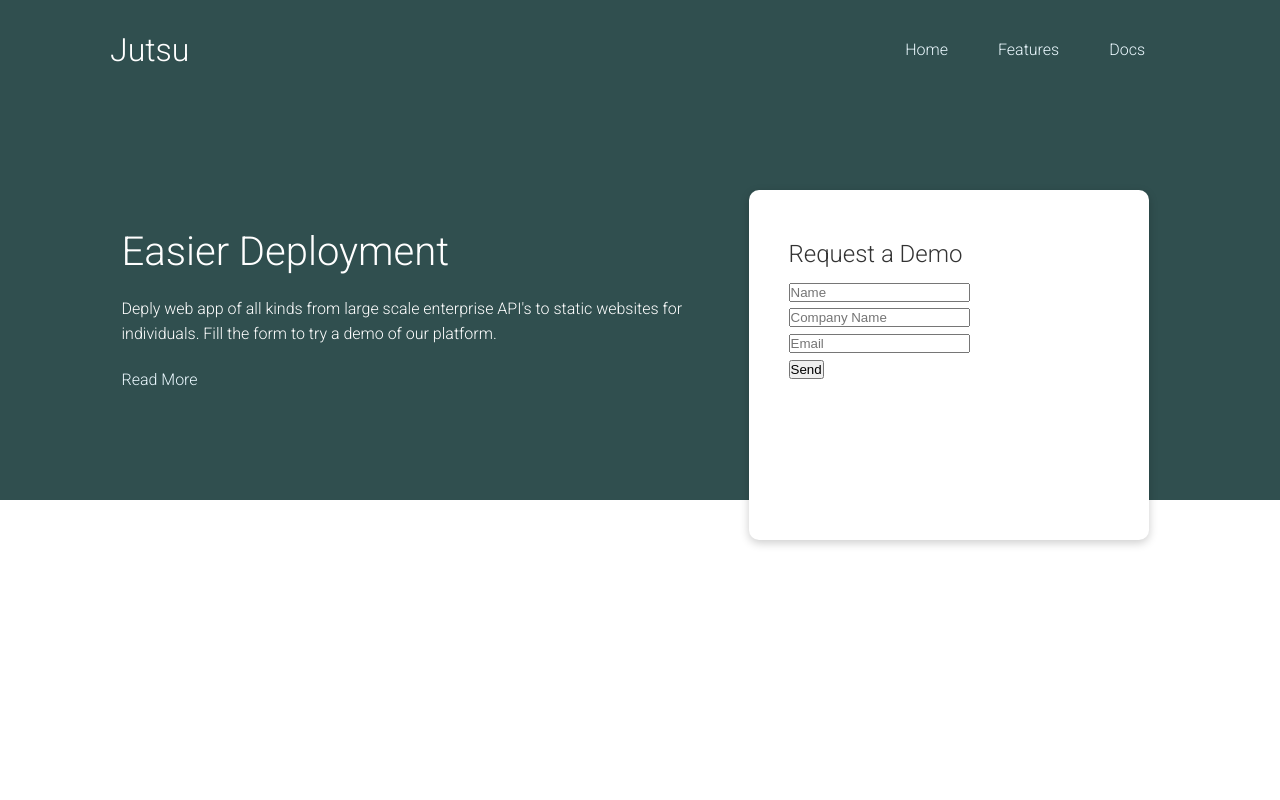
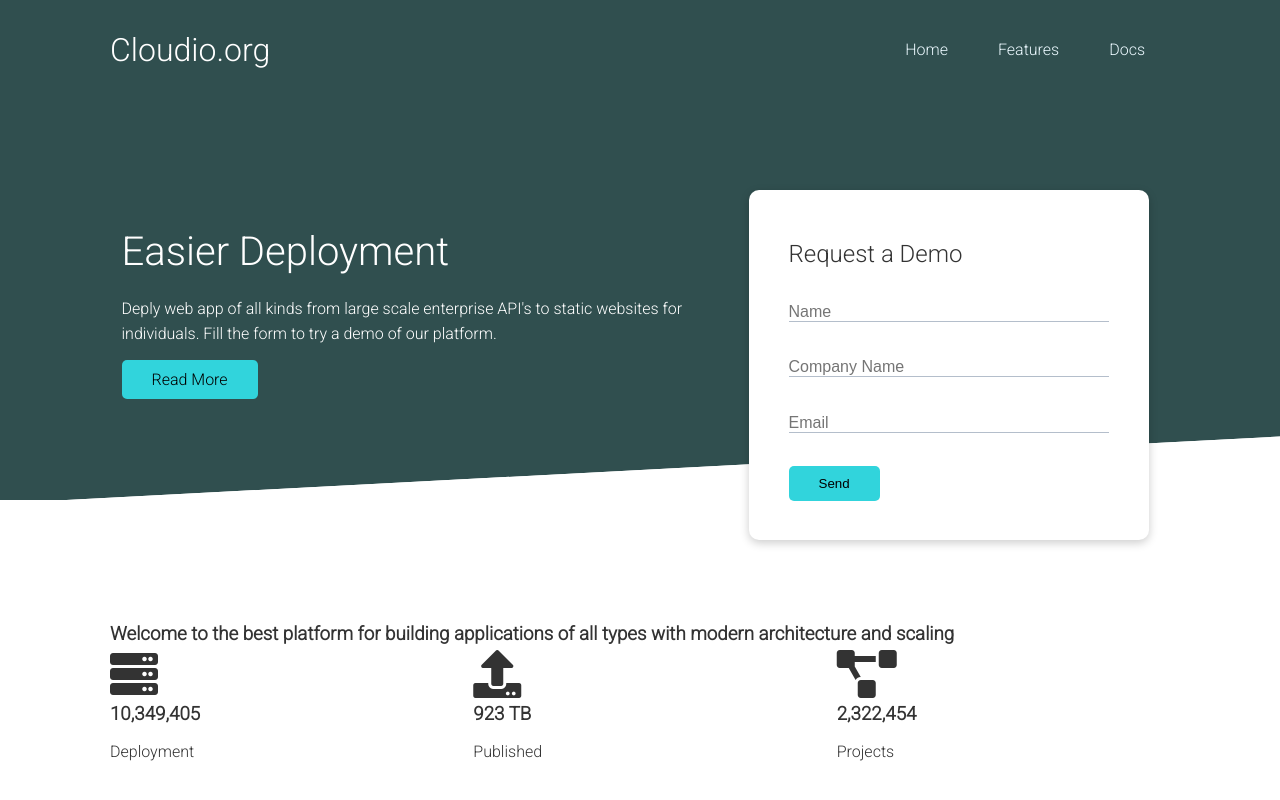
Before and after one commit to Aditya-619/Web-Deployment, a plain HTML site: page index.html in a window 1280 px wide. Drawn offline with Linux system fonts and the light colour scheme.

Commit message:
Design the form and added a slant with stats section

```diff
--- a/css/style.css
+++ b/css/style.css
@@ -105,7 +105,7 @@ img {
 
 .grid {
     display: grid;
-    grid-template-columns: repeat(2, 1fr);
+    grid-template-columns: repeat(3, 1fr);
     gap: 30px;
     justify-content: center;
     align-items: center;
@@ -130,3 +130,53 @@ img {
     z-index: 100;
     justify-self: flex-end;
 }
+
+.showcase-form .form-control {
+    margin: 30px 0;
+}
+
+.showcase-form input[type='text'],
+.showcase-form input[type='email'] {
+    border: 0;
+    border-bottom: 1px solid #b4becb;
+    width: 100%;
+    font-size: 16px;
+}
+
+.showcase-form input:focus {
+    outline: none;
+}
+
+.showcase::before,
+.showcase::after {
+    content: '';
+    position: absolute;
+    height: 100px;
+    bottom: -70px;
+    right: 0;
+    left: 0;
+    background: #fff;
+    transform: skewY(-3deg);
+    -webkit-transform: skewY(-3deg);
+    -moz-transform: skewY(-3deg);
+    -ms-transform: skewY(-3deg);
+}
+
+.btn {
+    color: black;
+    border: 0;
+    border-radius: 5px ;
+    background-color: rgb(49, 212, 220);
+    padding: 10px 30px;
+    cursor: pointer;
+}
+
+.btn:hover {
+    transform:  scale(0.98);
+}
+
+/* stats */
+
+.stats {
+    padding-top: 100px;
+}
--- a/index.html
+++ b/index.html
@@ -12,7 +12,7 @@
     <!-- Navbar -->
     <div class="navbar">
         <div class="container flex">
-            <h1 class="logo">Jutsu</h1>
+            <h1 class="logo">Cloudio.org</h1>
             <nav>
                 <ul>
                     <li><a href="index.html">Home</a></li>
@@ -51,5 +51,39 @@
             </div>
         </div>
     </section>
+
+    <!-- stats -->
+    <section class="stats">
+        <div class="container">
+            <h3 class="stats-geading text-center my-1">
+                Welcome to the best platform for building applications of all types with modern architecture and scaling
+            </h3>
+
+            <div class="grid grid-3 text-center my-4">
+                <div>
+                    <i class="fas fa-server fa-3x"></i>
+                    <h3>10,349,405</h3>
+                    <p class="text-secondary">
+                        Deployment
+                    </p>
+                </div>
+                <div>
+                    <i class="fas fa-upload fa-3x"></i>
+                    <h3>923 TB</h3>
+                    <p class="text-secondary">
+                        Published
+                    </p>
+                </div>
+                <div>
+                    <i class="fas fa-project-diagram fa-3x"></i>
+                    <h3>2,322,454</h3>
+                    <p class="text-secondary">
+                        Projects
+                    </p>
+                </div>
+            </div>
+        </div>
+    </section>
+
 </body>
 </html>
```
